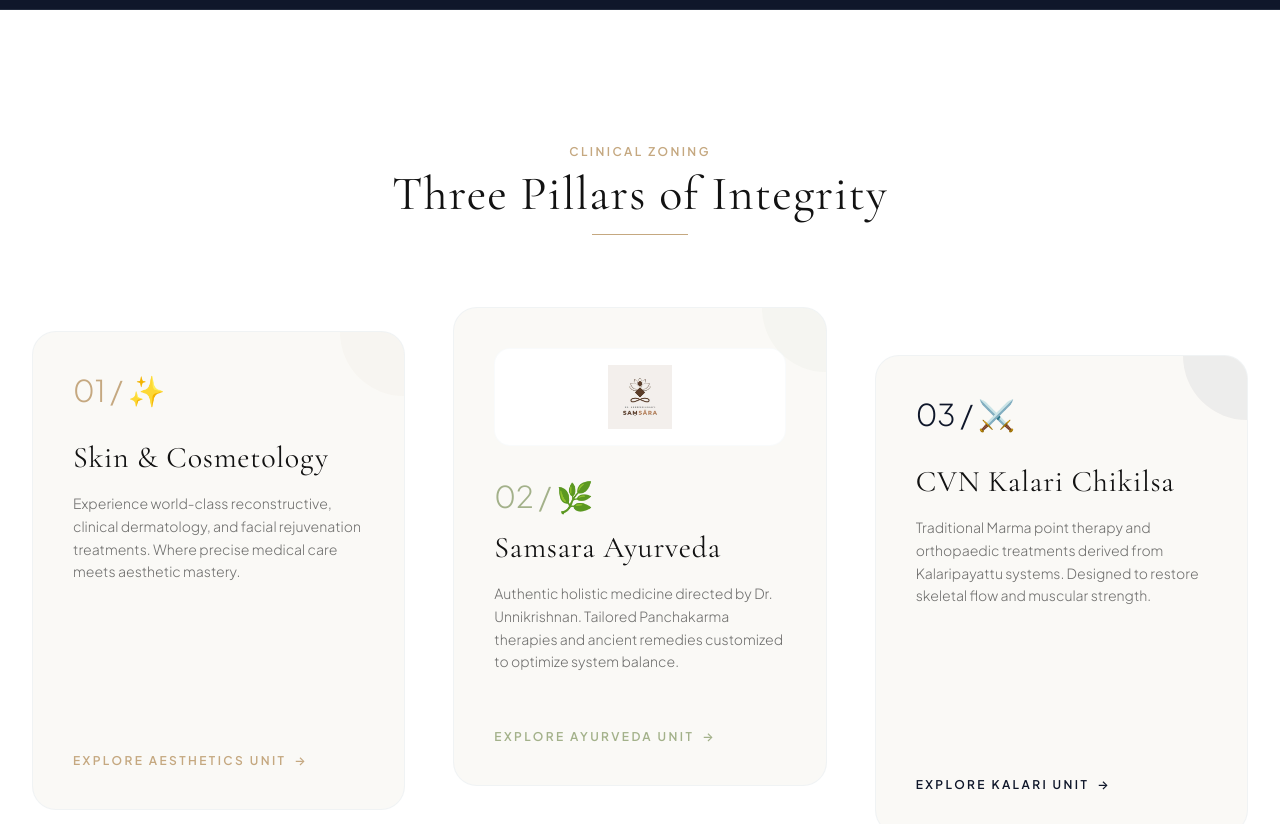
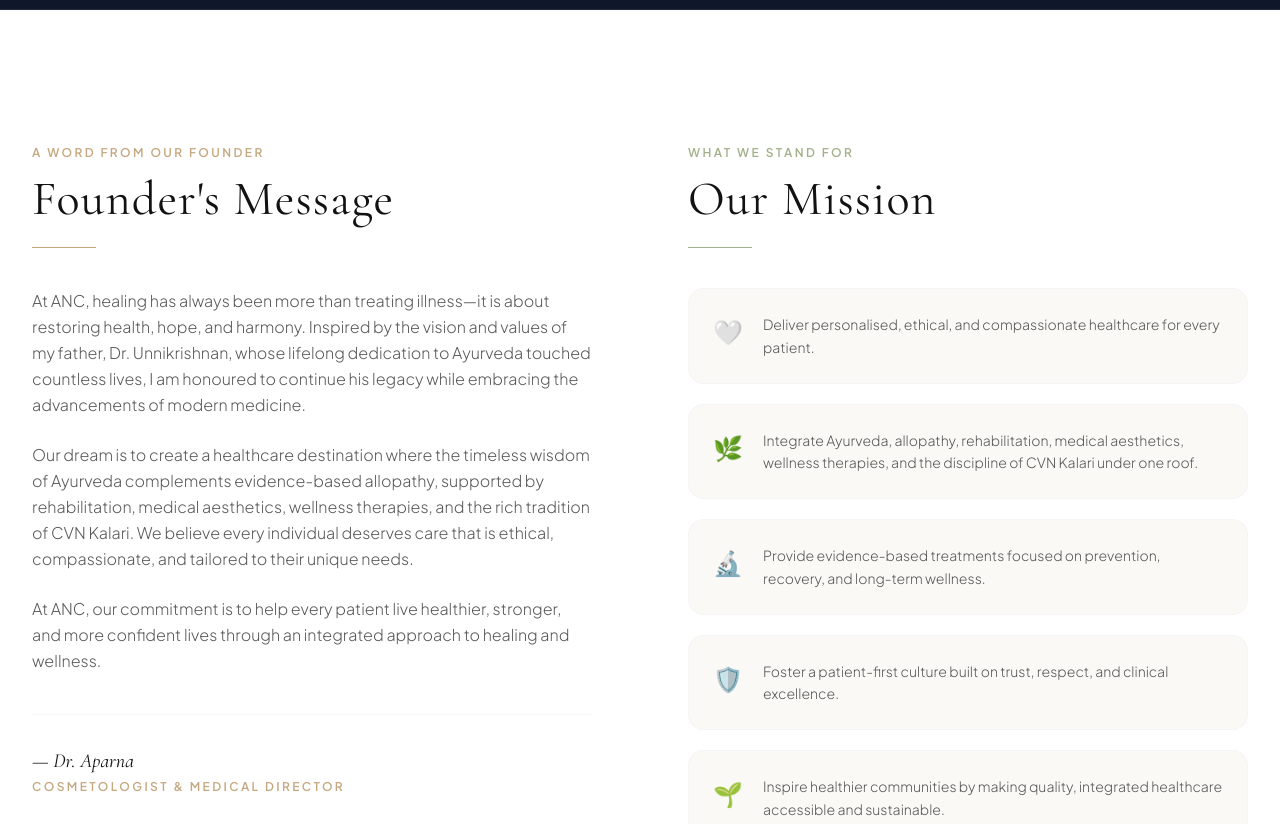
Before and after one commit to Shamal-mk/-anc-clinic-web-, a React (Vite) app: page / in a window 1280 px wide. Shown: the part 960-1784 px from the top of the page. Built offline with nearby package versions, Linux system fonts and the light colour scheme.

Commit message:
feat: add Founder's Message & Mission section to homepage

```diff
--- a/src/pages/Home.tsx
+++ b/src/pages/Home.tsx
@@ -25,6 +25,103 @@
           ))}
         </div>
       </div>
+
+      {/* Founder's Message & Mission */}
+      <section
+        className="py-32 bg-white border-t border-platinum-slate/20"
+        id="founders-message"
+        style={{ opacity: 0, transform: 'translateY(40px)', transition: 'opacity 0.9s cubic-bezier(0.25, 1, 0.5, 1), transform 0.9s cubic-bezier(0.25, 1, 0.5, 1)' }}
+        ref={(el) => {
+          if (!el) return;
+          const observer = new IntersectionObserver(
+            ([entry]) => {
+              if (entry.isIntersecting) {
+                (el as HTMLElement).style.opacity = '1';
+                (el as HTMLElement).style.transform = 'translateY(0)';
+                observer.disconnect();
+              }
+            },
+            { threshold: 0.1 }
+          );
+          observer.observe(el);
+        }}
+      >
+        <div className="max-w-7xl mx-auto px-6 sm:px-8">
+          <div className="grid grid-cols-1 lg:grid-cols-2 gap-16 lg:gap-24 items-start">
+
+            {/* Left Column: Founder's Message */}
+            <div>
+              <span className="text-champagne-gold uppercase tracking-widest text-xs font-semibold">A Word From Our Founder</span>
+              <h2 className="text-4xl md:text-5xl font-serif text-obsidian-charcoal mt-3 mb-6 leading-snug">
+                Founder's Message
+              </h2>
+              <div className="h-[1px] w-16 bg-champagne-gold mb-10" />
+
+              <div className="space-y-6 text-obsidian-charcoal/70 font-sans font-light text-base leading-relaxed">
+                <p>
+                  At ANC, healing has always been more than treating illness—it is about restoring health, hope, and harmony. Inspired by the vision and values of my father, Dr. Unnikrishnan, whose lifelong dedication to Ayurveda touched countless lives, I am honoured to continue his legacy while embracing the advancements of modern medicine.
+                </p>
+                <p>
+                  Our dream is to create a healthcare destination where the timeless wisdom of Ayurveda complements evidence-based allopathy, supported by rehabilitation, medical aesthetics, wellness therapies, and the rich tradition of CVN Kalari. We believe every individual deserves care that is ethical, compassionate, and tailored to their unique needs.
+                </p>
+                <p>
+                  At ANC, our commitment is to help every patient live healthier, stronger, and more confident lives through an integrated approach to healing and wellness.
+                </p>
+              </div>
+
+              {/* Signature */}
+              <div className="mt-10 pt-8 border-t border-platinum-slate/30">
+                <p className="font-serif italic text-obsidian-charcoal text-xl mb-1">— Dr. Aparna</p>
+                <p className="text-xs uppercase tracking-widest text-champagne-gold font-sans font-semibold">Cosmetologist &amp; Medical Director</p>
+              </div>
+            </div>
+
+            {/* Right Column: Our Mission */}
+            <div
+              style={{ opacity: 0, transform: 'translateY(40px)', transition: 'opacity 0.9s 0.2s cubic-bezier(0.25, 1, 0.5, 1), transform 0.9s 0.2s cubic-bezier(0.25, 1, 0.5, 1)' }}
+              ref={(el) => {
+                if (!el) return;
+                const observer = new IntersectionObserver(
+                  ([entry]) => {
+                    if (entry.isIntersecting) {
+                      (el as HTMLElement).style.opacity = '1';
+                      (el as HTMLElement).style.transform = 'translateY(0)';
+                      observer.disconnect();
+                    }
+                  },
+                  { threshold: 0.1 }
+                );
+                observer.observe(el);
+              }}
+            >
+              <span className="text-sage-green uppercase tracking-widest text-xs font-semibold">What We Stand For</span>
+              <h2 className="text-4xl md:text-5xl font-serif text-obsidian-charcoal mt-3 mb-6 leading-snug">
+                Our Mission
+              </h2>
+              <div className="h-[1px] w-16 bg-sage-green mb-10" />
+
+              <div className="space-y-5">
+                {[
+                  { icon: '🤍', text: 'Deliver personalised, ethical, and compassionate healthcare for every patient.' },
+                  { icon: '🌿', text: 'Integrate Ayurveda, allopathy, rehabilitation, medical aesthetics, wellness therapies, and the discipline of CVN Kalari under one roof.' },
+                  { icon: '🔬', text: 'Provide evidence-based treatments focused on prevention, recovery, and long-term wellness.' },
+                  { icon: '🛡️', text: 'Foster a patient-first culture built on trust, respect, and clinical excellence.' },
+                  { icon: '🌱', text: 'Inspire healthier communities by making quality, integrated healthcare accessible and sustainable.' },
+                ].map((item, i) => (
+                  <div
+                    key={i}
+                    className="flex items-start gap-5 bg-clinical-white rounded-[16px] p-6 border border-platinum-slate/25 hover:shadow-md hover:border-sage-green/30 transition-all duration-300"
+                  >
+                    <span className="text-2xl flex-shrink-0 mt-0.5">{item.icon}</span>
+                    <p className="text-obsidian-charcoal/70 font-sans font-light text-sm leading-relaxed">{item.text}</p>
+                  </div>
+                ))}
+              </div>
+            </div>
+
+          </div>
+        </div>
+      </section>
 
       {/* Asymmetric Three-Unit Matrix */}
       <section id="departments" className="py-32 bg-white relative">
```
